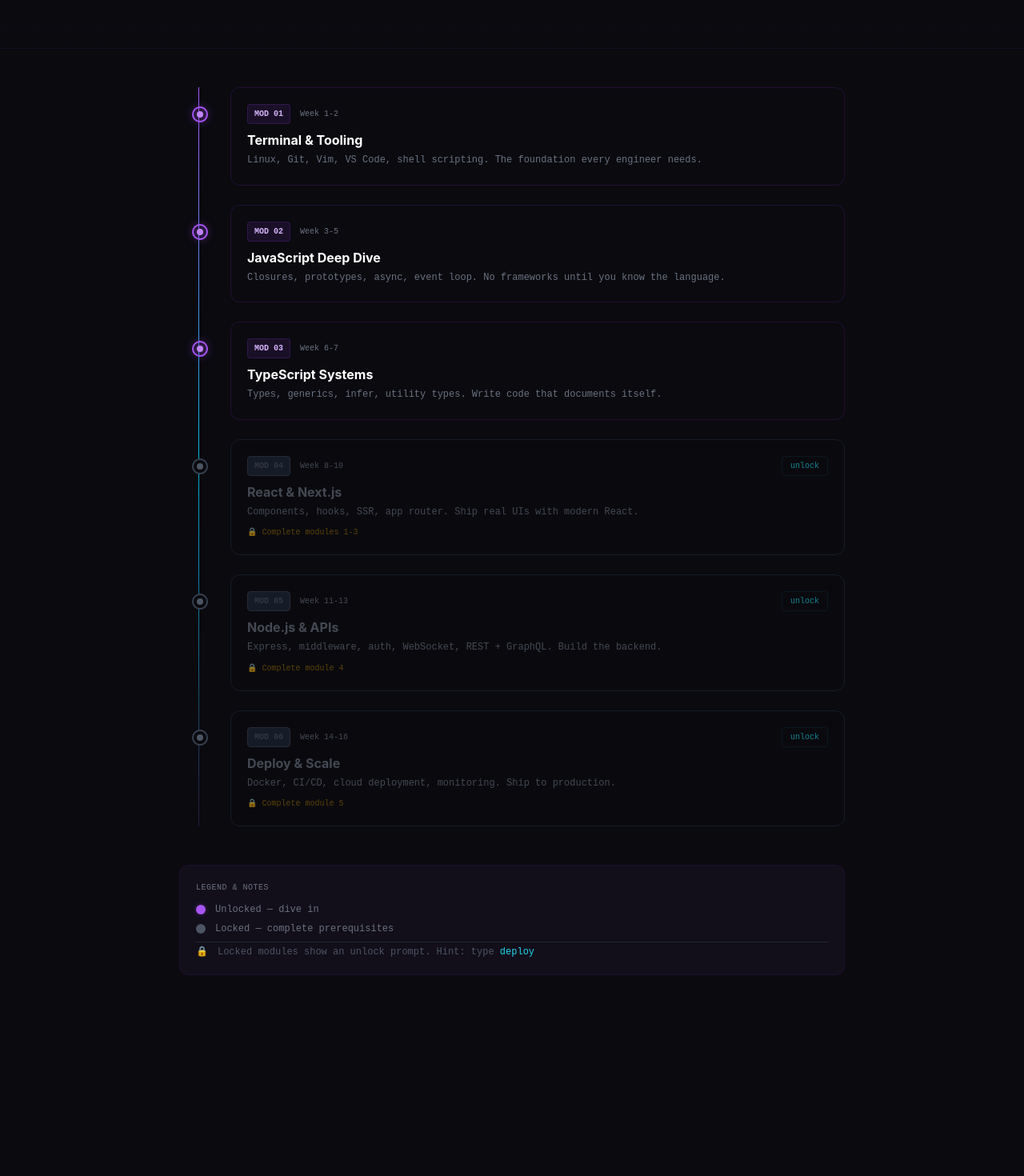
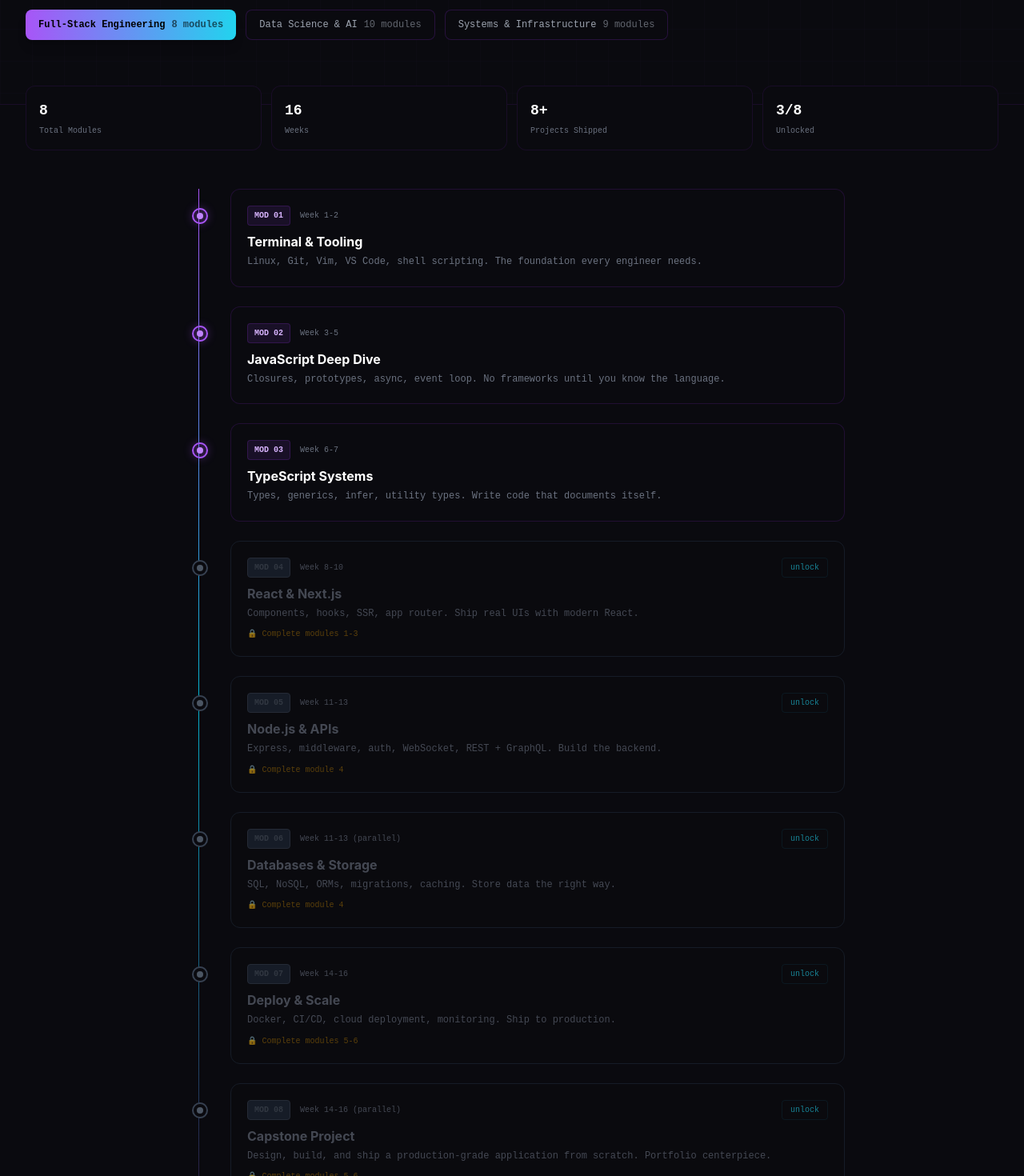
Before and after one commit to anas-khan-antimatter/mkt-byteforge-academy, a Next.js app: page /curriculum in a window 1280 px wide. Shown: the part 340-1810 px from the top of the page at 80% size. Before the commit the page ends 1687 px from the top, so only its background shows below. Built offline with nearby package versions, Linux system fonts and the light colour scheme.

Commit message:
antimatter: checkpoint c-1790732960888-yt28d

```diff
--- a/src/app/curriculum/page.tsx
+++ b/src/app/curriculum/page.tsx
@@ -3,14 +3,15 @@
 import { useState } from "react";
 import Nav from "@/components/Nav";
 
-const modules = [
+const allModules = [
   {
     id: 1,
     title: "Terminal & Tooling",
     desc: "Linux, Git, Vim, VS Code, shell scripting. The foundation every engineer needs.",
     duration: "Week 1-2",
     unlocked: true,
-    topics: ["Bash/Zsh", "Git & PR workflow", "SSH & keys", "Dotfiles & aliases"],
+    topics: ["Bash/Zsh", "Git & PR workflow", "SSH & keys", "Dotfiles & aliases", "Package managers"],
+    deliverables: "Ship your dotfiles repo with custom aliases",
   },
   {
     id: 2,
@@ -18,7 +19,8 @@ const modules = [
     desc: "Closures, prototypes, async, event loop. No frameworks until you know the language.",
     duration: "Week 3-5",
     unlocked: true,
-    topics: ["ES6+ syntax", "Promises & async/await", "this & binding", "Modules & bundlers"],
+    topics: ["ES6+ syntax", "Promises & async/await", "this & binding", "Modules & bundlers", "Error handling"],
+    deliverables: "Build a CLI tool that processes files asynchronously",
   },
   {
     id: 3,
@@ -26,7 +28,8 @@ const modules = [
     desc: "Types, generics, infer, utility types. Write code that documents itself.",
     duration: "Week 6-7",
     unlocked: true,
-    topics: ["Type annotations", "Generics & constraints", "Type inference", "Declaration files"],
+    topics: ["Type annotations", "Generics & constraints", "Type inference", "Declaration files", "Utility types"],
+    deliverables: "Port your CLI tool to TypeScript with full type safety",
   },
   {
     id: 4,
@@ -35,7 +38,8 @@ const modules = [
     duration: "Week 8-10",
     unlocked: false,
     prerequisite: "Complete modules 1-3",
-    topics: ["Functional components", "useState / useEffect", "Server components", "Routing & layouts"],
+    topics: ["Functional components", "useState / useEffect", "Server components", "Routing & layouts", "Data fetching"],
+    deliverables: "Build and deploy a full-stack Next.js application",
   },
   {
     id: 5,
@@ -44,17 +48,45 @@ const modules = [
     duration: "Week 11-13",
     unlocked: false,
     prerequisite: "Complete module 4",
-    topics: ["RESTful design", "JWT & OAuth", "WebSocket", "Testing with Jest"],
+    topics: ["RESTful design", "JWT & OAuth", "WebSocket", "Testing with Jest", "Rate limiting"],
+    deliverables: "Deploy a production API with auth and tests",
   },
   {
     id: 6,
+    title: "Databases & Storage",
+    desc: "SQL, NoSQL, ORMs, migrations, caching. Store data the right way.",
+    duration: "Week 11-13 (parallel)",
+    unlocked: false,
+    prerequisite: "Complete module 4",
+    topics: ["PostgreSQL", "Prisma ORM", "Redis caching", "Database migrations", "Query optimization"],
+    deliverables: "Integrate a database with your API project",
+  },
+  {
+    id: 7,
     title: "Deploy & Scale",
     desc: "Docker, CI/CD, cloud deployment, monitoring. Ship to production.",
     duration: "Week 14-16",
     unlocked: false,
-    prerequisite: "Complete module 5",
-    topics: ["Docker containers", "GitHub Actions", "Vercel / AWS", " observability"],
+    prerequisite: "Complete modules 5-6",
+    topics: ["Docker containers", "GitHub Actions", "Vercel / AWS", "Observability", "Load testing"],
+    deliverables: "CI/CD pipeline that auto-deploys your full-stack app",
   },
+  {
+    id: 8,
+    title: "Capstone Project",
+    desc: "Design, build, and ship a production-grade application from scratch. Portfolio centerpiece.",
+    duration: "Week 14-16 (parallel)",
+    unlocked: false,
+    prerequisite: "Complete modules 5-6",
+    topics: ["Architecture design", "Project management", "Code review", "Production deployment", "Documentation"],
+    deliverables: "A fully deployed production application with docs",
+  },
+];
+
+const tracks = [
+  { id: "fullstack", label: "Full-Stack Engineering", modules: 8, color: "from-purple-500 to-cyan-400" },
+  { id: "datascience", label: "Data Science & AI", modules: 10, color: "from-cyan-500 to-emerald-400" },
+  { id: "infra", label: "Systems & Infrastructure", modules: 9, color: "from-emerald-500 to-teal-400" },
 ];
 
 export default function CurriculumPage() {
@@ -63,9 +95,11 @@ export default function CurriculumPage() {
   const [unlocked, setUnlocked] = useState<number[]>([1, 2, 3]);
   const [showUnlockPrompt, setShowUnlockPrompt] = useState<number | null>(null);
   const [unlockError, setUnlockError] = useState("");
+  const [activeTrack, setActiveTrack] = useState("fullstack");
+
+  const modules = allModules;
 
   const handleUnlockAttempt = (moduleId: number) => {
-    // Easter egg: type "deploy" to unlock
     if (password.toLowerCase() === "deploy") {
       setUnlocked((prev) => [...prev, moduleId]);
       setShowUnlockPrompt(null);
@@ -80,24 +114,59 @@ export default function CurriculumPage() {
     <>
       <Nav />
       <main className="min-h-screen bg-surface pt-24 pb-20">
+
         {/* Hero */}
         <section className="relative border-b border-purple-900/20 overflow-hidden">
           <div className="absolute inset-0 bg-grid opacity-30" />
           <div className="absolute top-0 right-0 w-96 h-96 bg-purple-500/3 blur-[100px]" />
-
           <div className="relative z-10 max-w-7xl mx-auto px-4 sm:px-6 lg:px-8 py-16 lg:py-20">
             <div className="inline-block px-3 py-1 rounded bg-purple-950/50 border border-purple-800/40 text-purple-300 text-[10px] font-mono uppercase tracking-wider mb-4">
-              CURRICULUM
+              CURRICULUM v3.0
             </div>
             <h1 className="text-4xl sm:text-5xl font-bold text-white mb-3">
               Full-Stack <span className="text-gradient">Engineering</span> Track
             </h1>
-            <p className="text-sm text-gray-400 font-mono max-w-2xl">
+            <p className="text-sm text-gray-400 font-mono max-w-2xl mb-8">
               A 16-week terminal-to-production curriculum. Modules unlock as you progress.
               Each module ships a real deliverable to your portfolio.
             </p>
+
+            {/* Track selector */}
+            <div className="flex flex-wrap gap-3">
+              {tracks.map((track) => (
+                <button
+                  key={track.id}
+                  onClick={() => setActiveTrack(track.id)}
+                  className={`px-4 py-2.5 rounded-lg text-xs font-mono transition-all ${
+                    activeTrack === track.id
+                      ? `bg-gradient-to-r ${track.color} text-black font-bold shadow-lg`
+                      : "bg-surface border border-purple-800/30 text-gray-400 hover:border-purple-600/50"
+                  }`}
+                >
+                  {track.label}
+                  <span className="ml-2 opacity-60">{track.modules} modules</span>
+                </button>
+              ))}
+            </div>
           </div>
         </section>
+
+        {/* Stats bar */}
+        <div className="max-w-7xl mx-auto px-4 sm:px-6 lg:px-8 -mt-6 relative z-20">
+          <div className="grid grid-cols-2 lg:grid-cols-4 gap-3">
+            {[
+              { label: "Total Modules", value: "8", icon: "📦" },
+              { label: "Weeks", value: "16", icon: "⏱" },
+              { label: "Projects Shipped", value: "8+", icon: "🚀" },
+              { label: "Unlocked", value: `${unlocked.length}/${modules.length}`, icon: "🔓" },
+            ].map((stat) => (
+              <div key={stat.label} className="p-4 rounded-xl bg-surface border border-purple-900/20">
+                <div className="text-lg font-black text-white font-mono">{stat.value}</div>
+                <div className="text-[10px] font-mono text-gray-500 mt-1">{stat.label}</div>
+              </div>
+            ))}
+          </div>
+        </div>
 
         {/* Module tree */}
         <div className="max-w-4xl mx-auto px-4 sm:px-6 lg:px-8 py-12">
@@ -106,7 +175,7 @@ export default function CurriculumPage() {
             <div className="absolute left-6 top-0 bottom-0 w-px bg-gradient-to-b from-purple-500 via-cyan-500 to-purple-500/20" />
 
             <div className="space-y-6">
-              {modules.map((mod, i) => {
+              {modules.map((mod) => {
                 const isUnlocked = unlocked.includes(mod.id);
                 const isSelected = selectedModule === mod.id;
 
@@ -138,7 +207,6 @@ export default function CurriculumPage() {
                       }`}
                       onClick={() => isUnlocked && setSelectedModule(isSelected ? null : mod.id)}
                     >
-                      {/* Card header */}
                       <div className="p-5">
                         <div className="flex items-start justify-between mb-2">
                           <div className="flex items-center gap-3">
@@ -169,11 +237,7 @@ export default function CurriculumPage() {
                           )}
                         </div>
 
-                        <h3
-                          className={`text-base font-bold mb-1 ${
-                            isUnlocked ? "text-white" : "text-gray-500"
-                          }`}
-                        >
+                        <h3 className={`text-base font-bold mb-1 ${isUnlocked ? "text-white" : "text-gray-500"}`}>
                           {mod.title}
                         </h3>
                         <p className="text-xs text-gray-500 font-mono leading-relaxed">
@@ -183,17 +247,16 @@ export default function CurriculumPage() {
                         {!isUnlocked && mod.prerequisite && (
                           <div className="mt-2 flex items-center gap-1.5">
                             <span className="text-[10px] font-mono text-yellow-600">🔒</span>
-                            <span className="text-[10px] font-mono text-yellow-600/70">
-                              {mod.prerequisite}
-                            </span>
+                            <span className="text-[10px] font-mono text-yellow-600/70">{mod.prerequisite}</span>
                           </div>
                         )}
                       </div>
 
-                      {/* Expanded topics */}
+                      {/* Expanded content */}
                       {isSelected && isUnlocked && (
-                        <div className="px-5 pb-5 border-t border-purple-900/20 pt-4">
-                          <div className="text-[10px] font-mono text-gray-500 uppercase tracking-wider mb-3">
+                        <div className="px-5 pb-5 border-t border-purple-900/20 pt-4 space-y-4">
+                          <div>
+                            <div className="text-[10px] font-mono text-gray-500 uppercase tracking-wider mb-2">
                               Topics
                             </div>
                             <div className="flex flex-wrap gap-2">
@@ -205,6 +268,15 @@ export default function CurriculumPage() {
                                   {topic}
                                 </span>
                               ))}
+                            </div>
+                          </div>
+                          <div>
+                            <div className="text-[10px] font-mono text-gray-500 uppercase tracking-wider mb-2">
+                              Deliverable
+                            </div>
+                            <div className="text-[11px] font-mono text-cyan-300/80 bg-cyan-950/20 border border-cyan-800/20 rounded-lg px-3 py-2">
+                              🚀 {mod.deliverables}
+                            </div>
                           </div>
                         </div>
                       )}
@@ -241,13 +313,9 @@ export default function CurriculumPage() {
                           </button>
                         </div>
                         {unlockError && (
-                          <div className="mt-2 text-[10px] font-mono text-red-400">
-                            ✗ {unlockError}
-                          </div>
+                          <div className="mt-2 text-[10px] font-mono text-red-400">✗ {unlockError}</div>
                         )}
-                        <div className="mt-1 text-[10px] font-mono text-gray-600 italic">
-                          (Press Esc to cancel)
-                        </div>
+                        <div className="mt-1 text-[10px] font-mono text-gray-600 italic">(Press Esc to cancel)</div>
                       </div>
                     )}
                   </div>
@@ -264,17 +332,15 @@ export default function CurriculumPage() {
             <div className="space-y-2 text-xs font-mono text-gray-500">
               <div className="flex items-center gap-3">
                 <span className="w-3 h-3 rounded-full bg-purple-500 shadow-[0_0_6px_rgba(168,85,247,0.3)]" />
-                <span>Unlocked — dive in</span>
+                <span>Unlocked — click to expand topics and deliverable</span>
               </div>
               <div className="flex items-center gap-3">
-                <span className="w-3 h-3 rounded-full bg-gray-600" />
-                <span>Locked — complete prerequisites</span>
+                <span className="w-3 h-3 rounded-full bg-gray-700" />
+                <span>Locked — enter passcode "deploy" to unlock ahead</span>
               </div>
-              <div className="flex items-center gap-3 text-gray-600 pt-1 border-t border-gray-800">
-                <span className="font-mono">🔒</span>
-                <span>
-                  Locked modules show an unlock prompt. Hint: type <span className="text-cyan-400">deploy</span>
-                </span>
+              <div className="flex items-center gap-3">
+                <span className="text-yellow-500">🔒</span>
+                <span>Prerequisites shown — complete prior modules first</span>
               </div>
             </div>
           </div>
```
Lines whose indentation alone changed are shown as unchanged.
